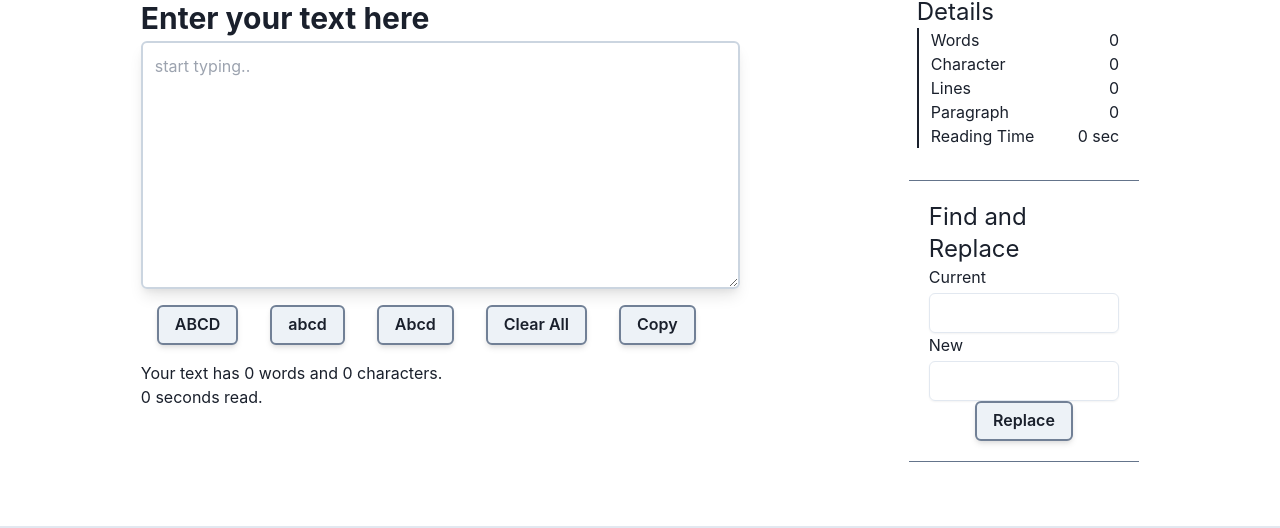
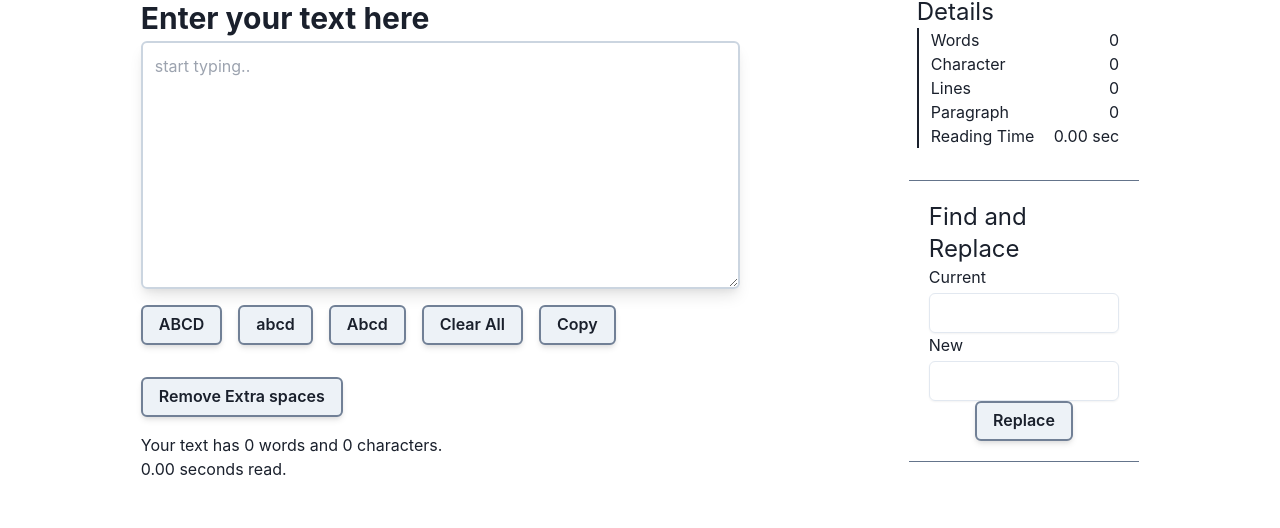
Before and after one commit to aniket-tote/word-counter-using-react, a React (Create React App) app: page / in a window 1280 px wide. Shown: the part 140-668 px from the top of the page. Built offline with nearby package versions, Linux system fonts and the light colour scheme.

Commit message:
added remove extra space

```diff
--- a/src/components/Textform.js
+++ b/src/components/Textform.js
@@ -46,6 +46,10 @@ export default function Textform() {
       setcopytext("Copy");
     }, 1000);
   };
+
+  const removeextraspace = () => {
+    setText(text.split(/[ ]+/).join(" "));
+  };
   return (
     <Flex
       width={"100vw"}
@@ -83,7 +87,7 @@ export default function Textform() {
             border={"2px"}
             borderColor={"gray.500"}
             onClick={douppercase}
-            margin={"1rem"}
+            margin={"1rem 1rem 1rem 0rem"}
           >
             ABCD
           </Button>
@@ -92,7 +96,7 @@ export default function Textform() {
             border={"2px"}
             borderColor={"gray.500"}
             onClick={dolowercase}
-            margin={"1rem"}
+            margin={"1rem 1rem 1rem 0rem"}
           >
             abcd
           </Button>
@@ -101,7 +105,7 @@ export default function Textform() {
             border={"2px"}
             borderColor={"gray.500"}
             onClick={dosentencecase}
-            margin={"1rem"}
+            margin={"1rem 1rem 1rem 0rem"}
           >
             Abcd
           </Button>
@@ -110,7 +114,7 @@ export default function Textform() {
             border={"2px"}
             borderColor={"gray.500"}
             onClick={clear}
-            margin={"1rem"}
+            margin={"1rem 1rem 1rem 0rem"}
           >
             Clear All
           </Button>
@@ -119,16 +123,25 @@ export default function Textform() {
             border={"2px"}
             borderColor={"gray.500"}
             onClick={copytoclipboard}
-            margin={"1rem"}
+            margin={"1rem 1rem 1rem 0rem"}
           >
             {copytext}
+          </Button>
+          <Button
+            boxShadow={"md"}
+            border={"2px"}
+            borderColor={"gray.500"}
+            onClick={removeextraspace}
+            margin={"1rem 1rem 1rem 0rem"}
+          >
+            Remove Extra spaces
           </Button>
         </Flex>
         <Text as={"p"} className="inf">
           Your text has {wordscount} words and {text.length} characters.
         </Text>
         <Text as={"p"} className="readtime">
-          {wordscount * 0.3} seconds read.
+        {(wordscount * 285/60).toFixed(2)} seconds read.
         </Text>
       </Flex>
       <Box width={["91.66%","91.66%","20%"]} className="textformright">
@@ -152,7 +165,7 @@ export default function Textform() {
           </Box>
           <Box borderLeft={"2px"} className="Read flex justify-between px-3">
             <Text>Reading Time</Text>
-            <Text>{wordscount * 0.3} sec</Text>
+            <Text>{(wordscount * 285/60).toFixed(2)} sec</Text>
           </Box>
         </Flex>
         <div className="w-full h-[1px] bg-slate-500"></div>
```
